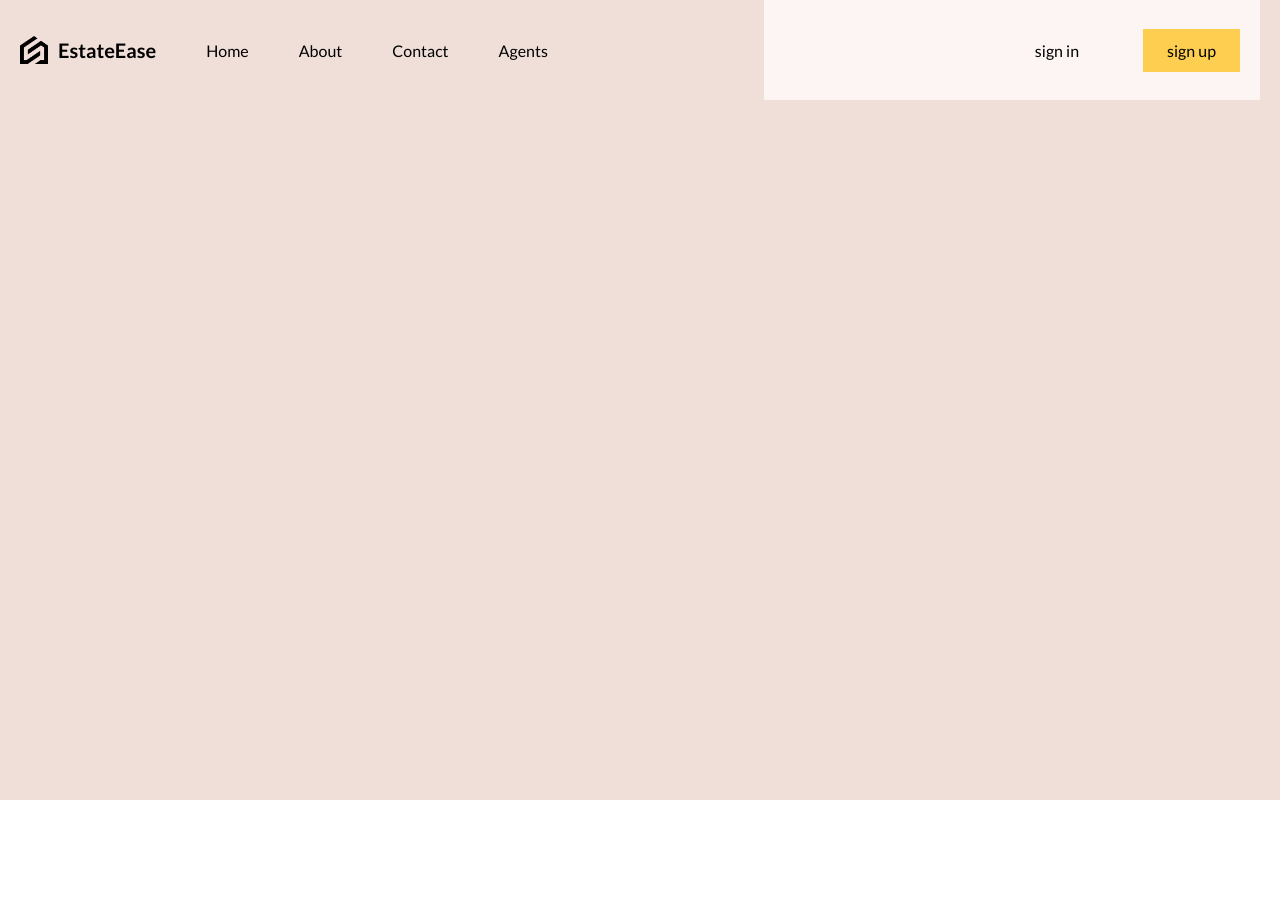
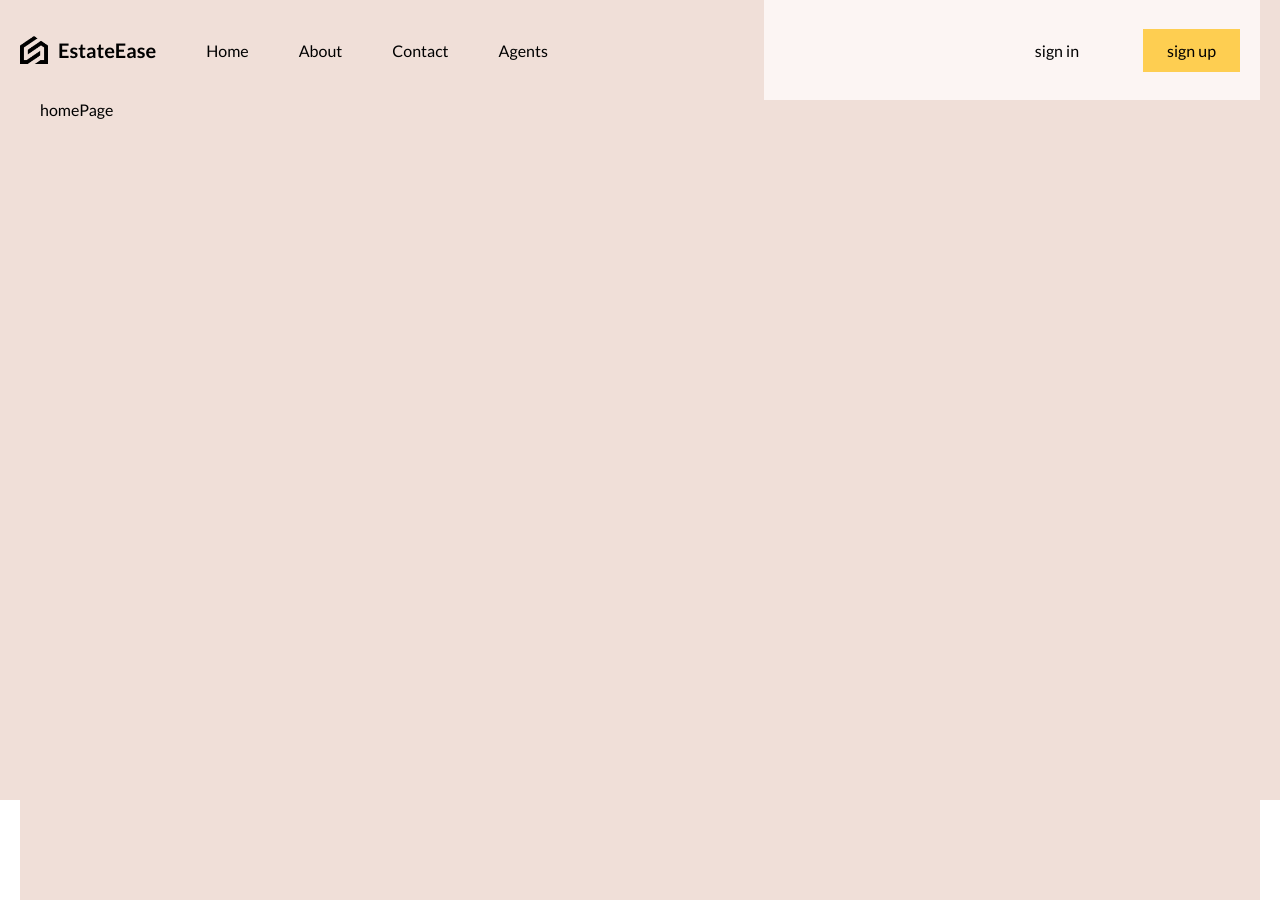
Before and after one commit to Anuragp-dev/Real-estate-web, a React (Vite) app in the folder frontend/: page / in a window 1280 px wide. Shown: the top 900 px of the page. Before the commit the page ends 800 px from the top, so only its background shows below. Built offline with nearby package versions, Linux system fonts and the light colour scheme.

Commit message:
added home page

```diff
--- a/frontend/src/App.jsx
+++ b/frontend/src/App.jsx
@@ -1,11 +1,17 @@
 import Navbar from './components/navbar/Navbar'
 import './layout.scss'
+import HomePage from './pages/homePage/HomePage'
 
 
 function App() {
   return (
     <div className='layout'>
-      <Navbar/>
+      <div className="navbar">
+        <Navbar />
+      </div>
+      <div className="content">
+        <HomePage />
+      </div>
     </div>
   )
 }
--- a/frontend/src/layout.scss
+++ b/frontend/src/layout.scss
@@ -30,6 +30,11 @@
         max-width: 640px;
     }
 
+    .content {
+        background-color: rebeccapurple;
+        height: calc(100vh - 100px);
+    }
+
 
 
 }
--- /dev/null
+++ b/frontend/src/pages/homePage/HomePage.jsx
@@ -0,0 +1,13 @@
+import React from 'react'
+import "./HomePage.scss"
+
+
+const HomePage = () => {
+    return (
+        <div className='layout'>
+            homePage
+        </div>
+    )
+}
+
+export default HomePage
```
Also changed, not shown: frontend/src/pages/homePage/HomePage.scss (added).
